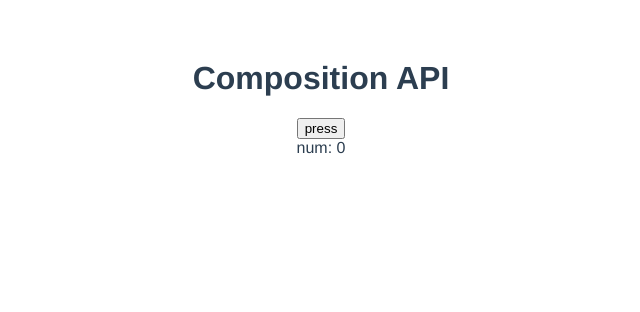
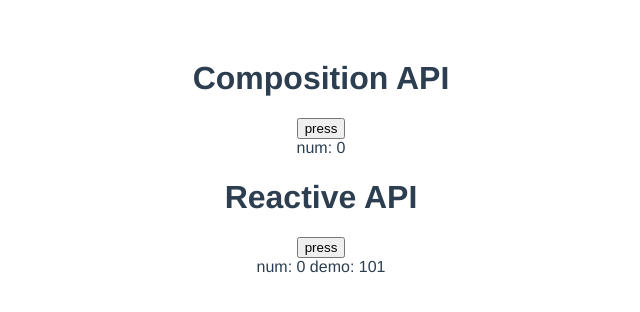
Before and after one commit to wynn-w/vue3-demo, a Vue app: page / in a window 1280 px wide. Shown: the top 312 px of the page, without its empty margins (319-959 px from the left). Built offline with nearby package versions, Linux system fonts and the light colour scheme.

Commit message:
feat: reactive api 基础使用

```diff
--- a/src/App.vue
+++ b/src/App.vue
@@ -1,13 +1,16 @@
 <template>
   <composition-Api msg="demo!"/>
+  <reactive-Api msg="demo reactive"/>
 </template>
 
 <script>
 import compositionApi from './view/compositionApi'
+import reactiveApi from './view/reactiveApi'
 export default {
   name: 'App',
   components: {
-    compositionApi
+    compositionApi,
+    reactiveApi
   }
 
 }
--- /dev/null
+++ b/src/view/reactiveApi/index.vue
@@ -0,0 +1,59 @@
+<template>
+  <div class="hello">
+    <h1>Reactive API</h1>
+    <button @click="add">press</button>
+    <div>
+      <span>num: </span>{{state.num}}
+      <span>demo: </span>{{demo}}
+    </div>
+  </div>
+</template>
+
+<script>
+import { reactive } from 'vue' // volar 里面居然没有自动导入。。
+export default {
+  name: 'ReactiveApi',
+  props: {
+    msg: String
+  },
+  setup() {
+    const state = reactive({
+      num:0
+    }); // 成为了响应式数据，接收复杂数据类型时为响应式数据
+    let demo =  reactive(101) // 可以这样设值，但为非响应式 => 转跳 ref api 仅为基础数据类型数值开启响应式
+    const add = () => {
+      console.log(state.num);
+      console.log(demo++);
+      return state.num++
+    }
+    return {
+      state, // 从输出结果与页面展示结果来看，这样的的导出的 num 不是响应式的
+      add,
+      demo
+    }
+  },
+  // setup(props, content) {
+    // console.log(props) // Proxy
+    // console.log(content) // attrs, emit, expose, slots
+  // }
+
+}
+</script>
+
+<!-- Add "scoped" attribute to limit CSS to this component only -->
+<style scoped>
+h3 {
+  margin: 40px 0 0;
+}
+ul {
+  list-style-type: none;
+  padding: 0;
+}
+li {
+  display: inline-block;
+  margin: 0 10px;
+}
+a {
+  color: #42b983;
+}
+</style>
```
